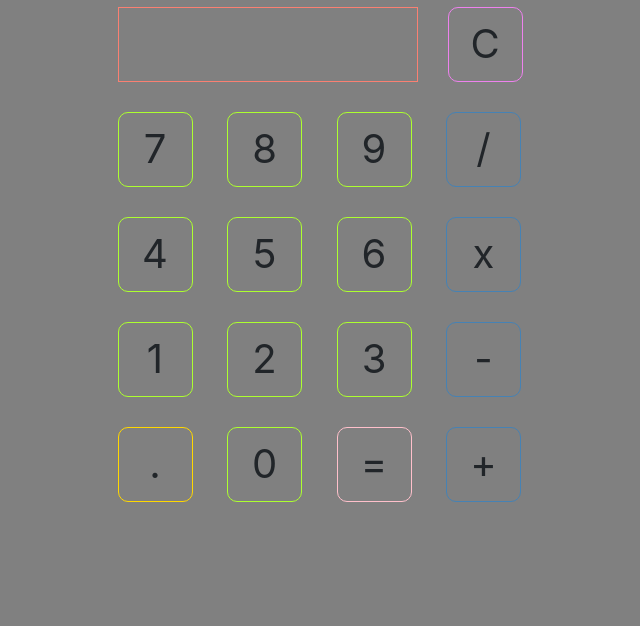
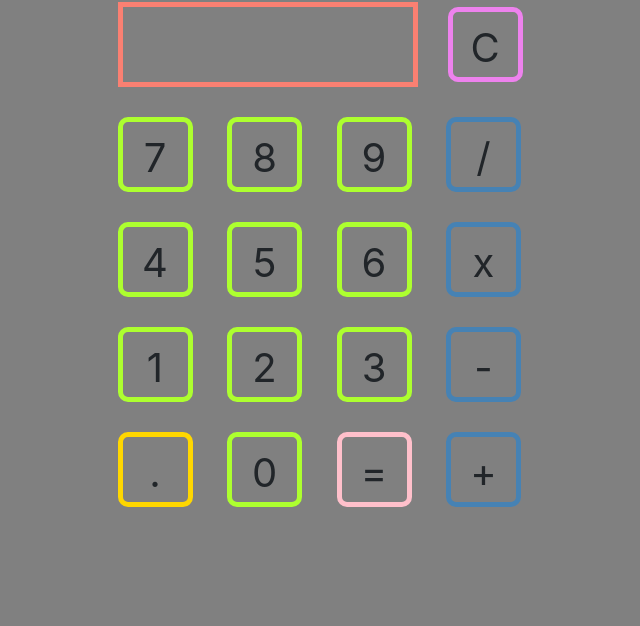
Before and after one commit to Aubinmars/Calculator, a plain HTML site: page index.html in a window 1280 px wide. Shown: the part 174-800 px from the top of the page, without its empty margins (320-960 px from the left). Drawn offline with nearby package versions, Linux system fonts and the light colour scheme.

Commit message:
change on borders of characters

```diff
--- a/styles.css
+++ b/styles.css
@@ -16,7 +16,7 @@ body{
 }
 
 .number{
-    border: 1px solid greenyellow;
+    border: 5px solid greenyellow;
     border-radius: 10px;
 }
 
@@ -25,7 +25,7 @@ body{
 }
 
 .operator{
-    border: 1px solid steelblue;
+    border: 5px solid steelblue;
     border-radius: 10px;
 }
 
@@ -34,7 +34,7 @@ body{
 }
 
 .decimal{
-    border: 1px solid gold;
+    border: 5px solid gold;
     border-radius: 10px;
 }
 
@@ -43,7 +43,7 @@ body{
 }
 
 .equal{
-    border: 1px solid pink;
+    border: 5px solid pink;
     border-radius: 10px;
 }
 
@@ -52,7 +52,7 @@ body{
 }
 
 #clear-btn{
-    border: 1px solid violet;
+    border: 5px solid violet;
     border-radius: 10px;
 }
 
@@ -69,8 +69,8 @@ body{
 
 #screen{
     width: 300px;
-    border: 1px solid salmon;
-    height: 75px;
+    border: 5px solid salmon;
+    height: 85px;
     margin: 15px;
     display: flex;
     flex-direction: column;
```
